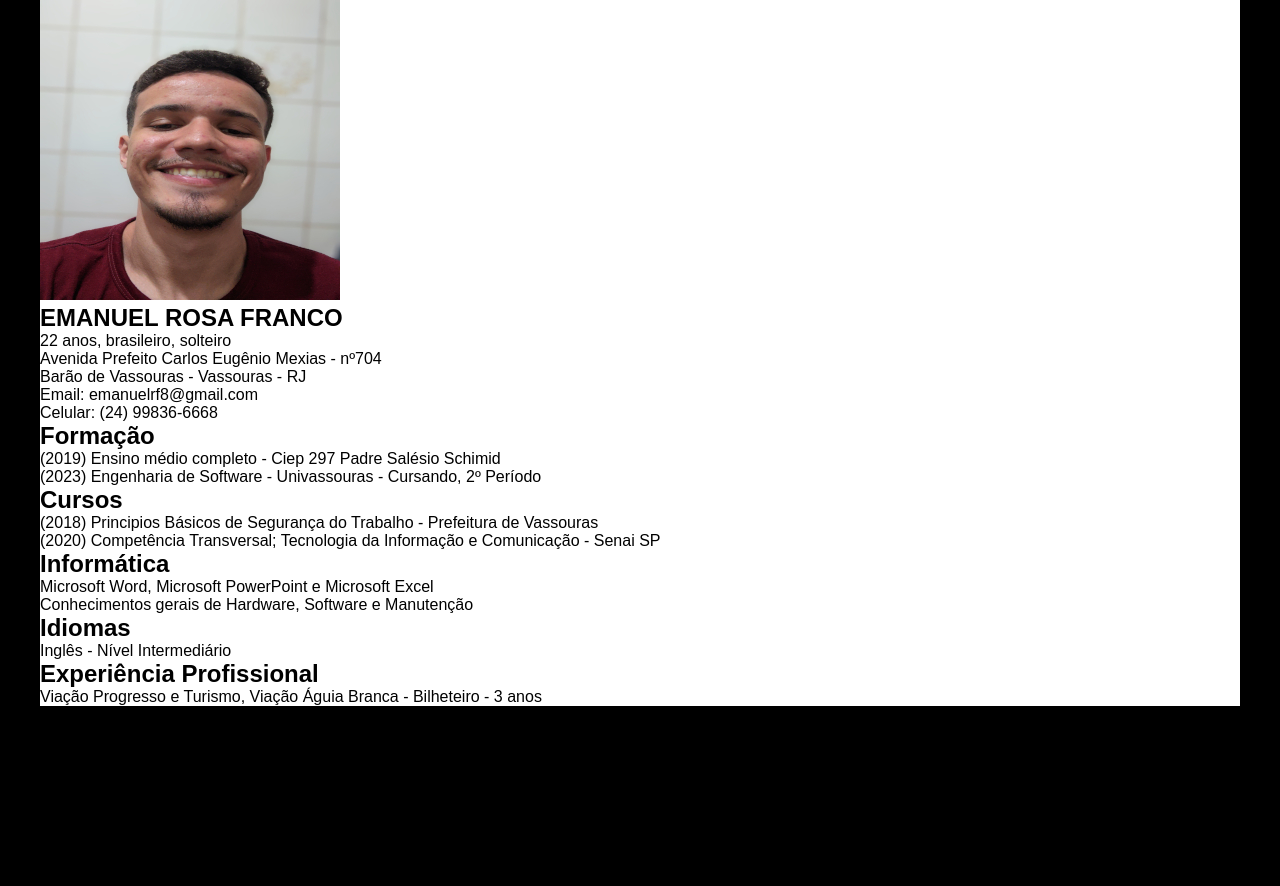
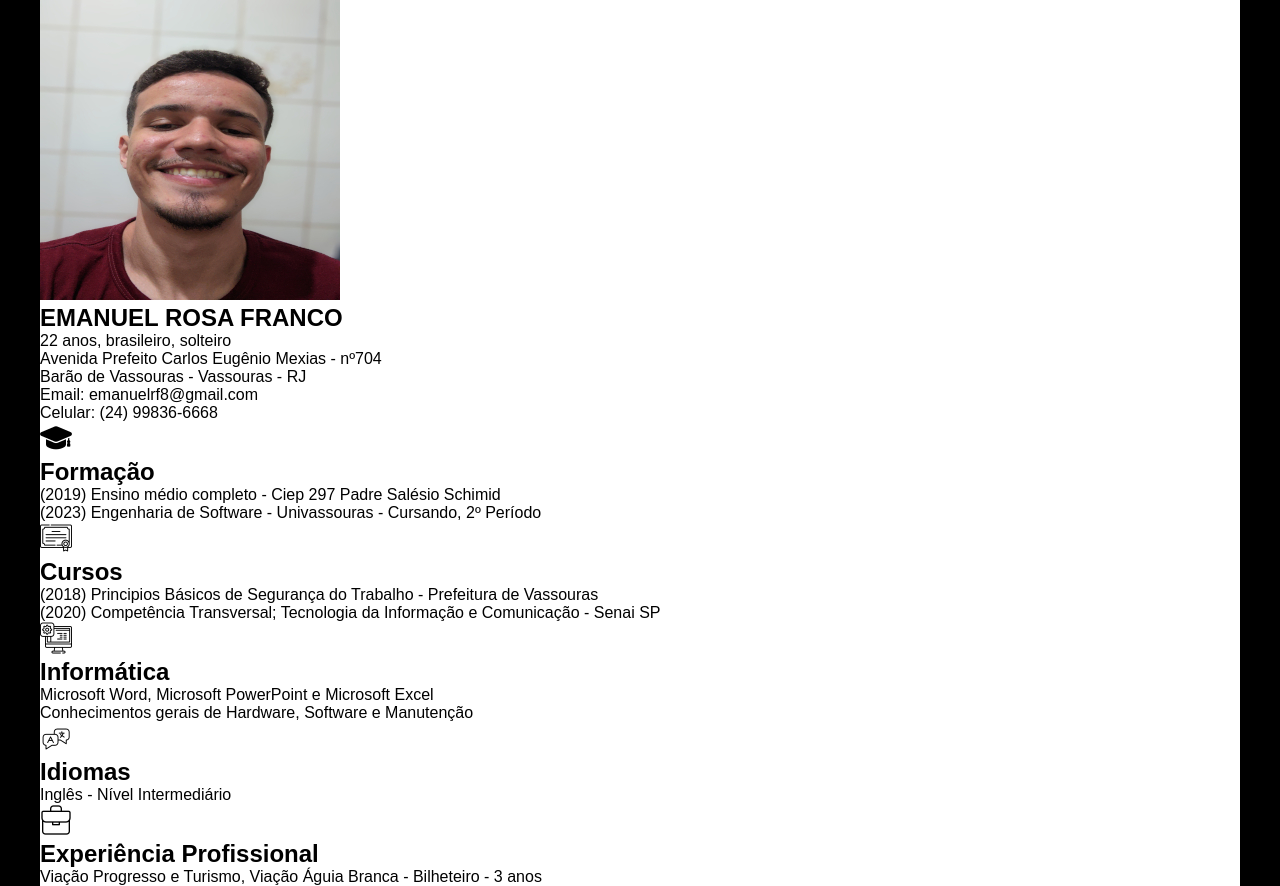
Before and after one commit to emanuelrf7/projeto-curriculo, a plain HTML site: page index.html in a window 1280 px wide. Before the commit the page ends 800 px from the top, so only its background shows below. Drawn offline with Linux system fonts and the light colour scheme.

Commit message:
Adicionei as imagens que faltavam

```diff
--- a/index.html
+++ b/index.html
@@ -9,7 +9,7 @@
 <body>
     <div id="container-1">
         <section id="informacoes-pessoais">
-            <img src="fotoperfil.jpg" alt="Foto de Perfil">
+            <img src="img/fotoperfil.jpg" alt="Foto de Perfil">
             <h1>EMANUEL ROSA FRANCO</h1>
             <p>22 anos, brasileiro, solteiro</p>
             <p>Avenida Prefeito Carlos Eugênio Mexias - nº704</p>
@@ -21,26 +21,26 @@
 
     <div id="container-2">
         <section id="informacoes-curriculares">
-            <div><h2>Formação</h2></div>
+            <div><img src="img/formacao.png" alt="Ícone de graduação"><h2>Formação</h2></div>
             <ul>
                 <li>(2019) Ensino médio completo - Ciep 297 Padre Salésio Schimid</li>
                 <li>(2023) Engenharia de Software - Univassouras - Cursando, 2º Período</li>
             </ul>
-            <div><h2>Cursos</h2></div>
+            <div><img src="img/cursos.png" alt="Ícone de cursos"><h2>Cursos</h2></div>
             <ul>
                 <li>(2018) Principios Básicos de Segurança do Trabalho - Prefeitura de Vassouras</li>
                 <li>(2020) Competência Transversal; Tecnologia da Informação e Comunicação - Senai SP</li>
             </ul>
-            <div><h2>Informática</h2></div>
+            <div><img src="img/informatica.png" alt="Ícone de informática"><h2>Informática</h2></div>
             <ul>
                 <li>Microsoft Word, Microsoft PowerPoint e Microsoft Excel</li>
                 <li>Conhecimentos gerais de Hardware, Software e Manutenção</li>
             </ul>
-            <div><h2>Idiomas</h2></div>
+            <div><img src="img/idioma.png" alt="Ícone de idiomas"><h2>Idiomas</h2></div>
             <ul>
                 <li>Inglês - Nível Intermediário</li>
             </ul>
-            <div><h2>Experiência Profissional</h2></div>
+            <div><img src="img/experienciaprofissional.png" alt="Ícone de experiência profissional"><h2>Experiência Profissional</h2></div>
             <ul>
                 <li>Viação Progresso e Turismo, Viação Águia Branca - Bilheteiro - 3 anos</li>
             </ul>
```
Also changed, not shown: img/cursos.png (added), img/experienciaprofissional.png (added), img/formacao.png (added), img/fotoperfil.jpg (renamed from fotoperfil.jpg), img/idioma.png (added), img/informatica.png (added).
